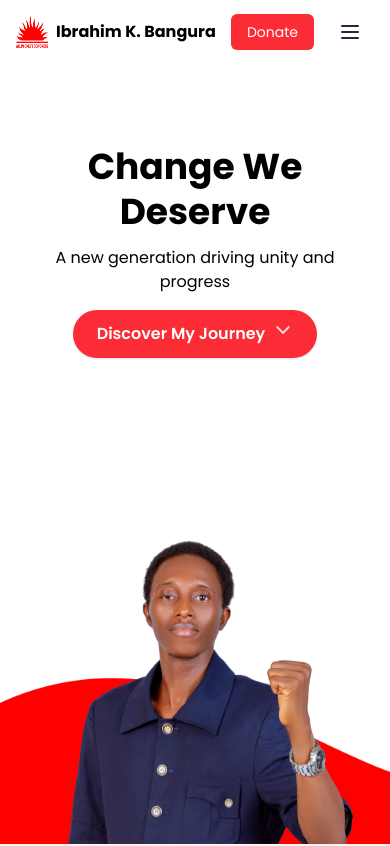
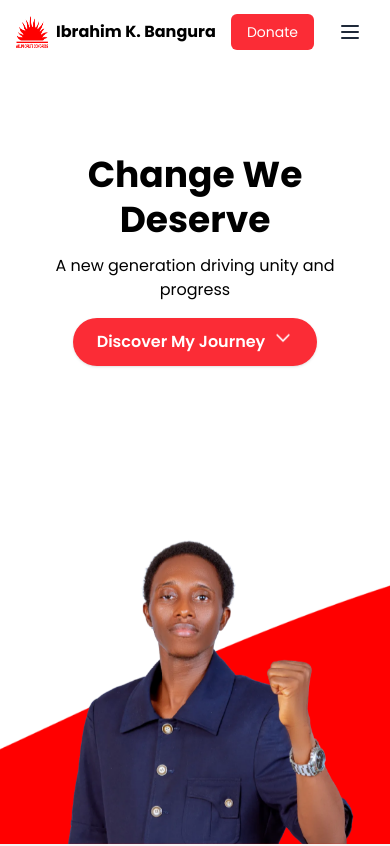
Before and after one commit to ideftbuild/apc-deputy-landing, a React (Vite) app: page / in a window 390 px wide. Shown: the top 846 px of the page. Built offline with nearby package versions, Linux system fonts and the light colour scheme.

Commit message:
fix: ensure the background image is responsive

```diff
--- a/src/App.css
+++ b/src/App.css
@@ -49,8 +49,8 @@ input {
 #hero {
     background-image: url("/img/bg_image.png");
     background-size: cover;
+    background-position: bottom center;
     background-repeat: no-repeat;
-    height: 100vh;
 }
 
 html {
--- a/src/components/Hero.tsx
+++ b/src/components/Hero.tsx
@@ -30,7 +30,7 @@ export default function Hero() {
     >
       <div className="relative z-50 w-full h-full">
         {/* Text Content - Centered */}
-        <div className="absolute inset-0 flex items-start md:items-center justify-center px-6 md:px-12 lg:px-24 pt-36 md:pt-24 ">
+        <div className="absolute inset-0 flex items-start md:items-center justify-center px-6 md:px-12 lg:px-24 pt-38 md:p-12">
           <div className="flex flex-col text-center lg:text-left w-full lg:w-1/2 max-w-2xl lg:mr-auto">
             <h1 className="text-4xl sm:text-5xl md:text-6xl lg:text-7xl xl:text-8xl font-extrabold leading-tight mb-3">
               Change We Deserve
```
Also changed, not shown: public/img/bg_image.png.
